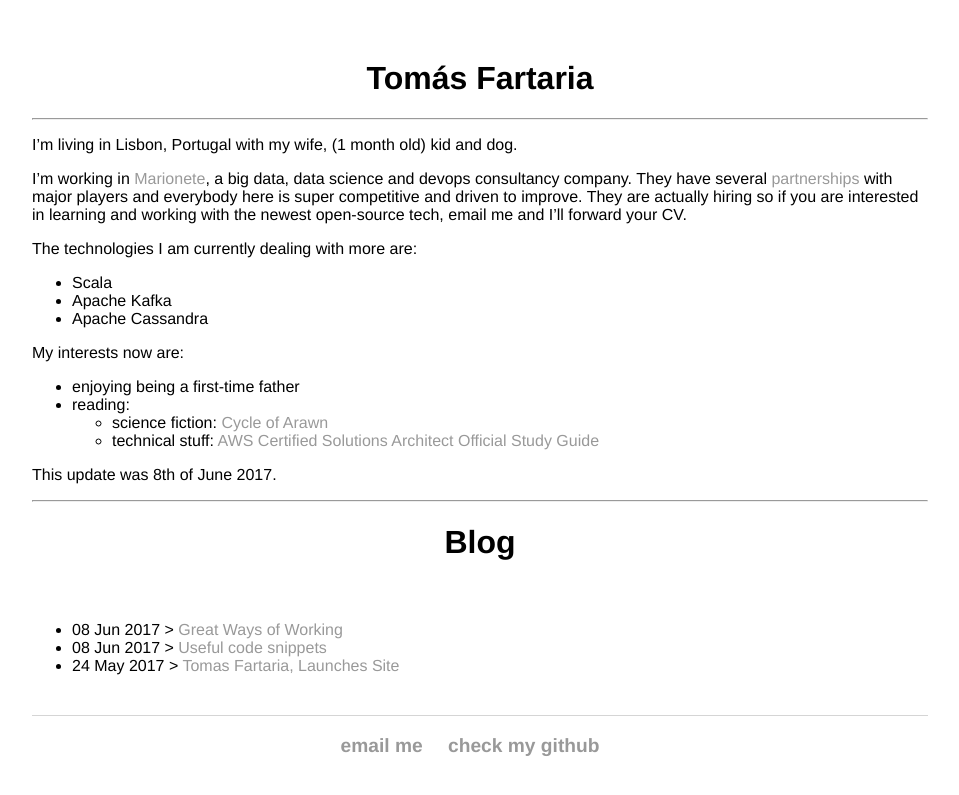
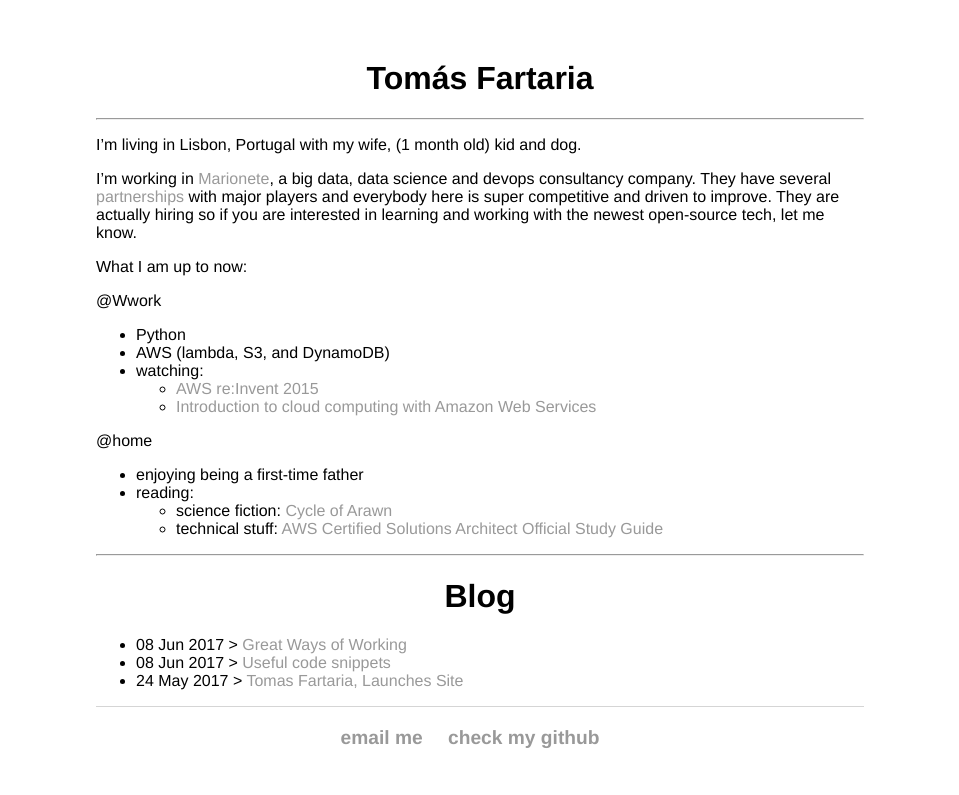
Before and after one commit to fartariatomas/fartariatomas.github.io, a Jekyll site: the page built from index.md, in a window 1280 px wide. Shown: the top 795 px of the page, without its empty margins (160-1119 px from the left). Built offline with Jekyll 4.4.1, drawn with Linux system fonts in a browser that asks for light colours.

Commit message:
update about me

```diff
--- a/_layouts/post.html
+++ b/_layouts/post.html
@@ -2,7 +2,7 @@
 layout: default
 ---
 
-<h1>{{ page.title }}</h1>
+<h2>{{ page.title }}</h2>
 
 <hr>
 
--- a/css/main.css
+++ b/css/main.css
@@ -2,7 +2,7 @@
 
 head { text-align: center; }
 
-body { margin: 60px auto; width: 70%; }
+body { margin: 60px auto; width: 60%; }
 
 h1 { text-align: center; }
 h1 a {font-weight: bold; color: black; }
@@ -14,6 +14,3 @@ footer { text-align:center; border-top: 1px solid #d5d5d5; font-size: .8em; }
 
 a { text-decoration: none; color: #999; }
 a:hover { text-decoration: underline; }
-
-/* Blog */
-ul.posts { margin: 60px auto 40px; }
--- a/index.md
+++ b/index.md
@@ -6,29 +6,29 @@ title: Tomás Fartaria
 I'm living in Lisbon, Portugal with my wife, (1 month old) kid and dog.
 
 I'm working in [Marionete]("https://marionete.co.uk/"), a big data, data science and devops consultancy company. They have several [partnerships]("https://marionete.co.uk/company/#partners") with major players and everybody here is super competitive and driven to improve.
-They are actually hiring so if you are interested in learning and working with the newest open-source tech, email me and I'll forward your CV.
+They are actually hiring so if you are interested in learning and working with the newest open-source tech, let me know.
 
-The technologies I am currently dealing with more are:
-* Scala
-* Apache Kafka
-* Apache Cassandra
+What I am up to now:
 
-My interests now are:
+@Wwork
+* Python
+* AWS (lambda, S3, and DynamoDB)
+* watching:
+  * [AWS re:Invent 2015](https://www.youtube.com/watch?v=1TvJCLl9NNg)
+  * [Introduction to cloud computing with Amazon Web Services](https://www.safaribooksonline.com/library/view/introduction-to-cloud/9781771374118/video218653.html?autoStart=True)
+
+@home
 * enjoying being a first-time father
 * reading:
   * science fiction: [Cycle of Arawn]("https://www.goodreads.com/book/show/23359401-the-cycle-of-arawn?ac=1&from_search=true")
   * technical stuff: [AWS Certified Solutions Architect Official Study Guide]("https://www.safaribooksonline.com/library/view/aws-certified-solutions/9781119138556/")
 
-
-This update was 8th of June 2017.
-
 ***
 
 # Blog
-<ul class="posts">
+
+<ul>
     {% for post in site.posts %}
-        <li>
-            <span>{{ post.date | date_to_string }}</span> > <a href="{{ post.url }}" title="{{ post.title }}">{{ post.title }}</a>
-        </li>
+        <li><span>{{ post.date | date_to_string }}</span> > <a href="{{ post.url }}" title="{{ post.title }}">{{ post.title }}</a></li>
     {% endfor %}
 </ul>
```
